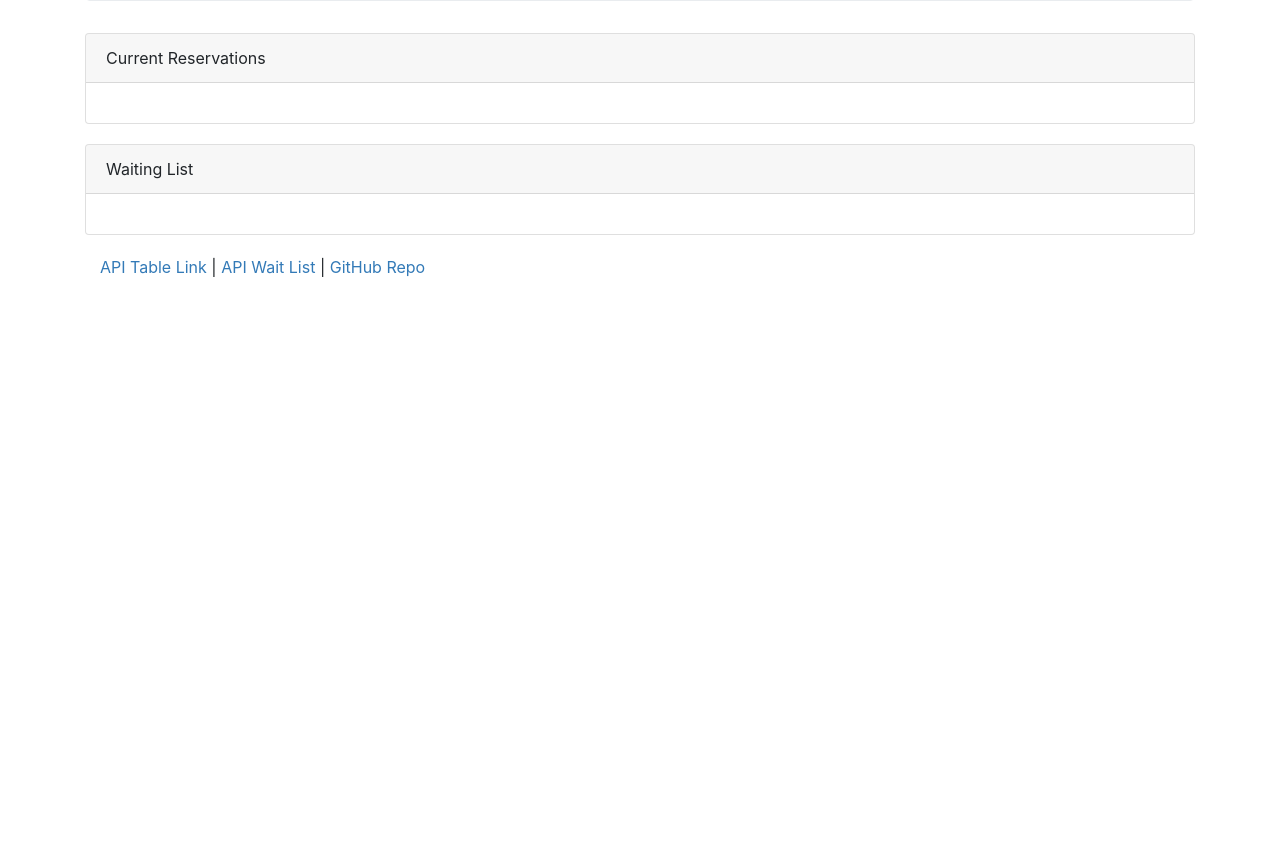
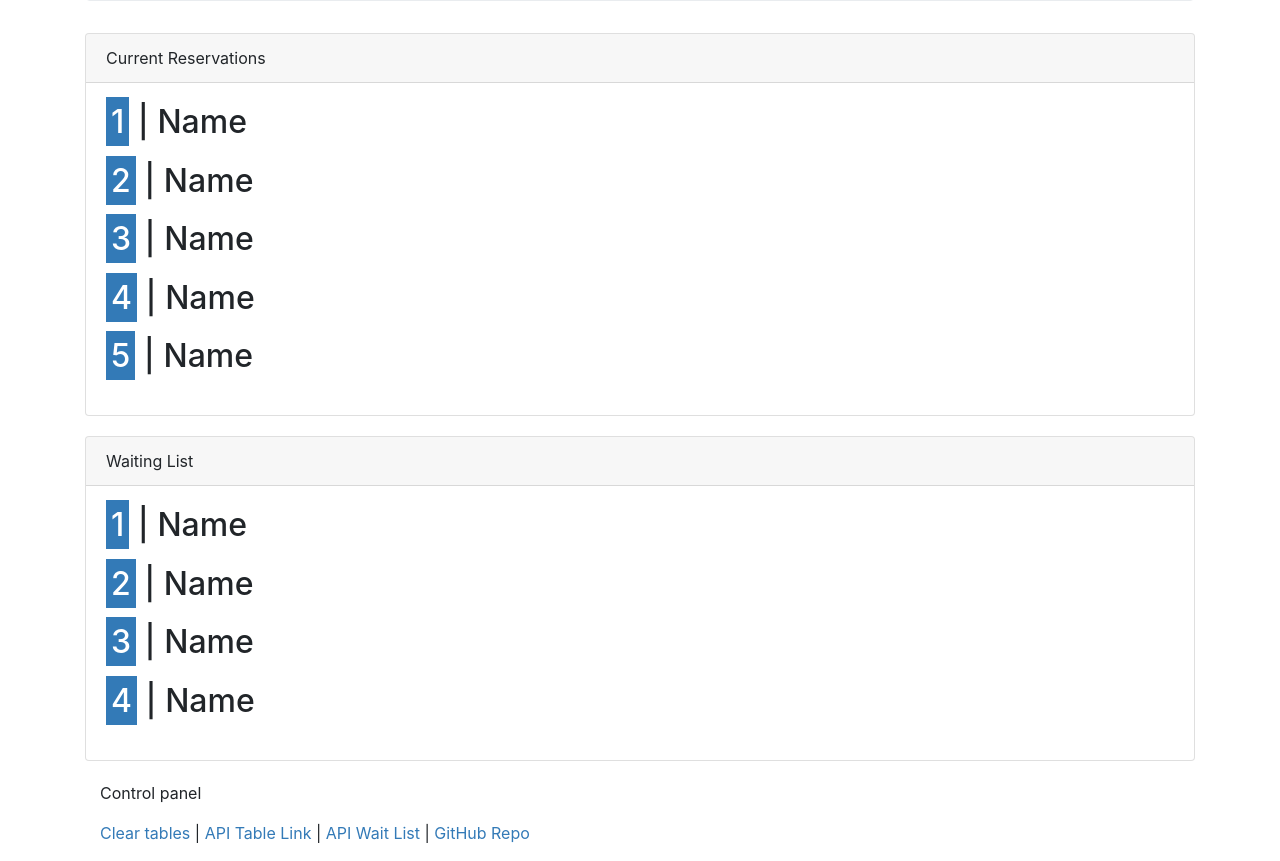
Before and after one commit to merrazquin/hot-restaurant, a website: page tables.html in a window 1280 px wide. Shown: the part 360-1221 px from the top of the page. Before the commit the page ends 800 px from the top, so only its background shows below. Drawn offline with nearby package versions, Linux system fonts and the light colour scheme.

Commit message:
Added basic client-side form validation Dummy data for tables

```diff
--- a/styles/style.css
+++ b/styles/style.css
@@ -13,3 +13,13 @@ hr.my-2 {
 .card {
     margin-bottom: 20px;
 }
+
+.card-body .label {
+    background-color: #337ab7;
+    color: #fff;
+    padding: 5px;
+}
+
+.card-body .well {
+    margin-bottom: 20px;
+}
--- a/tables.html
+++ b/tables.html
@@ -59,9 +59,33 @@
             <div class="card-header">
                 Current Reservations
             </div>
-            <div class="card-body">
+            <div class="card-body" id="reservations">
                 <!-- dummy data -->
-
+                <div class="well">
+                    <h2>
+                        <span class="label label-primary">1</span> | Name
+                    </h2>
+                </div>
+                <div class="well">
+                    <h2>
+                        <span class="label label-primary">2</span> | Name
+                    </h2>
+                </div>
+                <div class="well">
+                    <h2>
+                        <span class="label label-primary">3</span> | Name
+                    </h2>
+                </div>
+                <div class="well">
+                    <h2>
+                        <span class="label label-primary">4</span> | Name
+                    </h2>
+                </div>
+                <div class="well">
+                    <h2>
+                        <span class="label label-primary">5</span> | Name
+                    </h2>
+                </div>
                 <!-- end dummy data -->
             </div>
         </div>
@@ -69,15 +93,36 @@
             <div class="card-header">
                 Waiting List
             </div>
-            <div class="card-body">
+            <div class="card-body" id="waitlist">
                 <!-- dummy data -->
-
+                <div class="well">
+                    <h2>
+                        <span class="label label-primary">1</span> | Name
+                    </h2>
+                </div>
+                <div class="well">
+                    <h2>
+                        <span class="label label-primary">2</span> | Name
+                    </h2>
+                </div>
+                <div class="well">
+                    <h2>
+                        <span class="label label-primary">3</span> | Name
+                    </h2>
+                </div>
+                <div class="well">
+                    <h2>
+                        <span class="label label-primary">4</span> | Name
+                    </h2>
+                </div>
                 <!-- end dummy data -->
             </div>
         </div>
         <footer class="footer">
             <div class="container">
+                <p>Control panel</p>
                 <p>
+                    <a href="#">Clear tables</a> |
                     <a href="/api/tables">API Table Link</a> |
                     <a href="/api/waitlist">API Wait List</a> |
                     <a href="https://github.com/merrazquin/hot-restaurant">GitHub Repo</a>
```
Also changed, not shown: reserve.html (+3 -3 lines).
